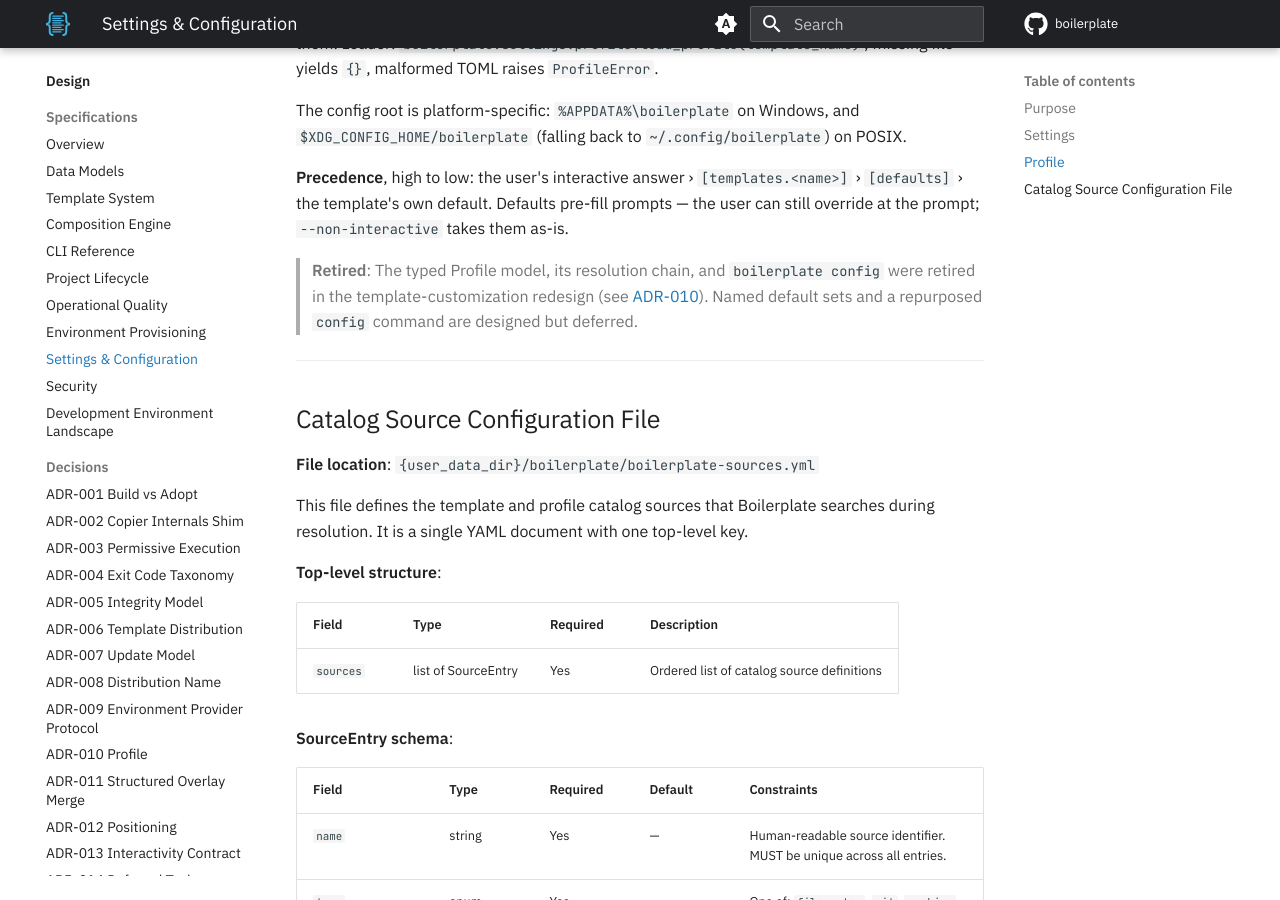
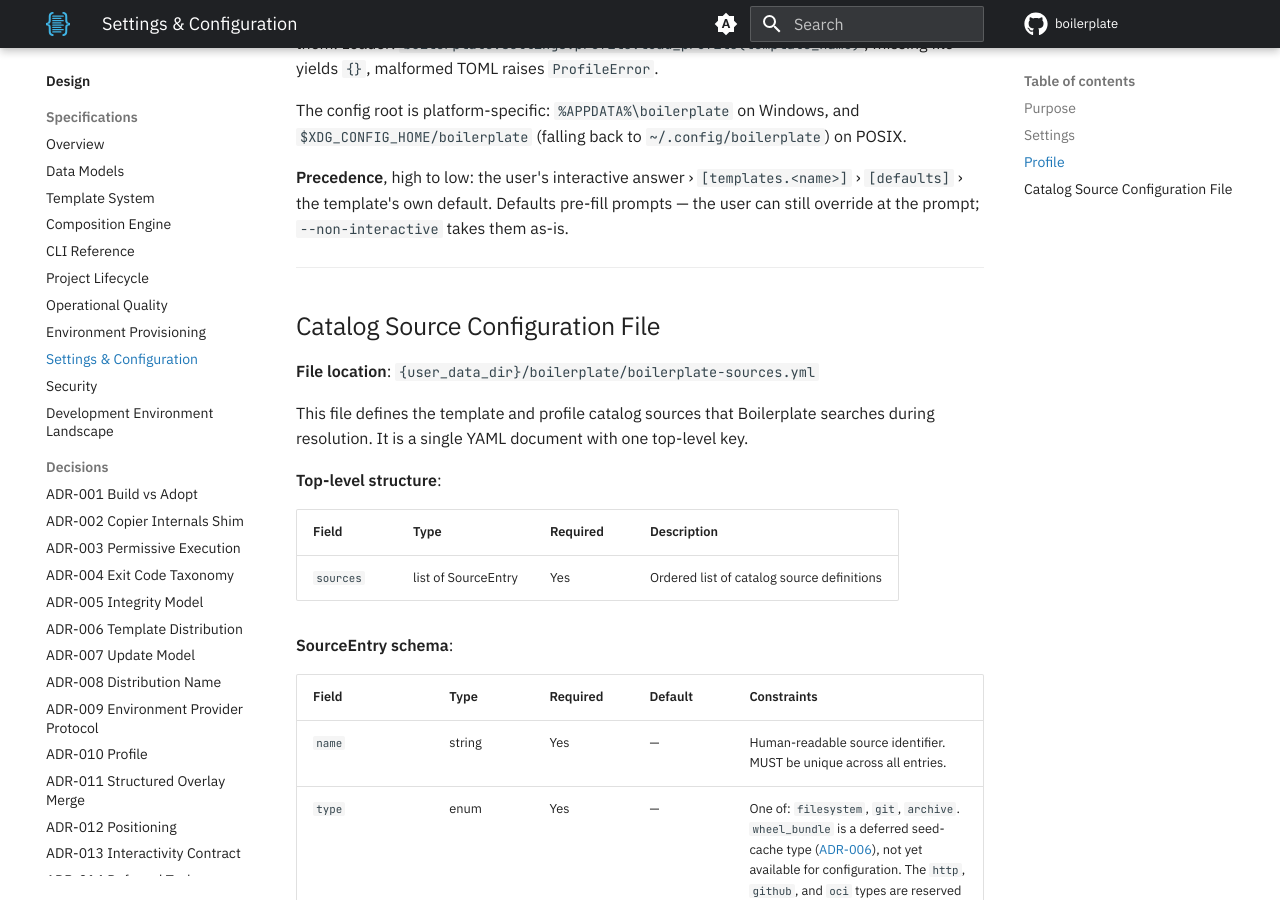
Before and after one commit to TheRealBillSiegler/boilerplate, an MkDocs documentation site: the page built from docs/design/09-settings-and-configuration.md, in a window 1280 px wide and 900 px high, scrolled down 3106 px. Built offline with MkDocs 1.6.1 and Material for MkDocs 9.7.7, drawn with Linux system fonts in a browser that asks for light colours; comment, search, counter and statistics services are not loaded; the version menu is left out.

Commit message:
docs(design): drop the retired-profile change record from settings
Co-Authored-By: Claude Sonnet 5.5 <noreply@anthropic.com>

```diff
--- a/docs/design/09-settings-and-configuration.md
+++ b/docs/design/09-settings-and-configuration.md
@@ -47,8 +47,6 @@ Per-user default answers for template questions, read from `profile.toml` at the
 The config root is platform-specific: `%APPDATA%\boilerplate` on Windows, and `$XDG_CONFIG_HOME/boilerplate` (falling back to `~/.config/boilerplate`) on POSIX.
 
 **Precedence**, high to low: the user's interactive answer › `[templates.<name>]` › `[defaults]` › the template's own default. Defaults pre-fill prompts — the user can still override at the prompt; `--non-interactive` takes them as-is.
-
-> **Retired**: The typed Profile model, its resolution chain, and `boilerplate config` were retired in the template-customization redesign (see [ADR-010](adr-010-profile.md)). Named default sets and a repurposed `config` command are designed but deferred.
 
 ---
 
```
